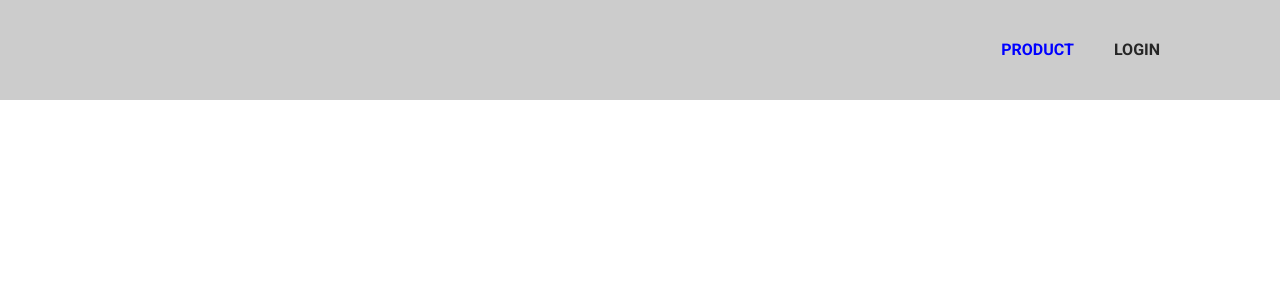
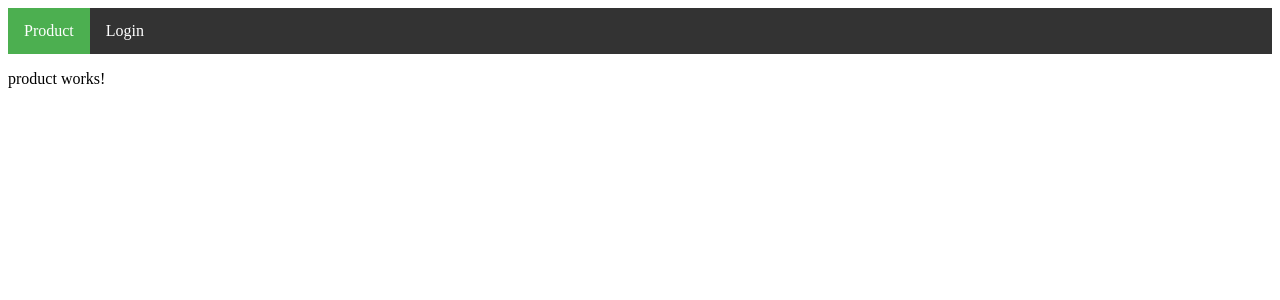
Before and after one commit to tuankhanh45/MyPhone, an Angular app: page / in a window 1280 px wide. Shown: the top 300 px of the page. Built offline with nearby package versions, Linux system fonts and the light colour scheme.

Commit message:
fixed menu on top

```diff
--- a/src/app/app.component.html
+++ b/src/app/app.component.html
@@ -1 +1,4 @@
 <app-menu_nav></app-menu_nav>
+<section>
+    <router-outlet class="router-outlet"></router-outlet>
+</section>
--- a/src/app/menu_nav/menu_nav.component.css
+++ b/src/app/menu_nav/menu_nav.component.css
@@ -1,51 +1,31 @@
-@import url('https://fonts.googleapis.com/css?family=Roboto:700&display=swap');
-nav {
-    background: rgba(0, 0, 0, .2);
-    position: fixed;
+ul {
+    list-style-type: none;
+    margin: 0;
+    padding: 0;
+    overflow: hidden;
+    background-color: #333;
+    position: -webkit-sticky;
+    /* Safari */
+    position: sticky;
     top: 0;
-    right: 0;
-    width: 100%;
-    height: 100px;
-    padding: 10px 100px;
-    box-sizing: border-box;
-    transition: .5s;
 }
 
-nav .change {
-    background: red;
-}
-
-nav .logo {
+li {
     float: left;
 }
 
-nav .logo img {
-    height: 60px;
-    transition: .5s;
+li a {
+    display: block;
+    color: white;
+    text-align: center;
+    padding: 14px 16px;
+    text-decoration: none;
 }
 
-nav ul {
-    float: right;
-    margin: 0;
-    padding: 0;
-    display: flex;
+li a:hover {
+    background-color: #111;
 }
 
-nav ul li {
-    list-style: none;
+.active {
+    background-color: #4CAF50;
 }
-
-nav ul li a {
-    line-height: 80px;
-    color: #262626;
-    padding: 5px 20px;
-    font-family: 'Roboto', sans-serif;
-    text-decoration: none;
-    text-transform: uppercase;
-    transition: .5s;
-}
-
-nav ul li a:hover,
-nav ul li a.active {
-    color: blue;
-}
```
